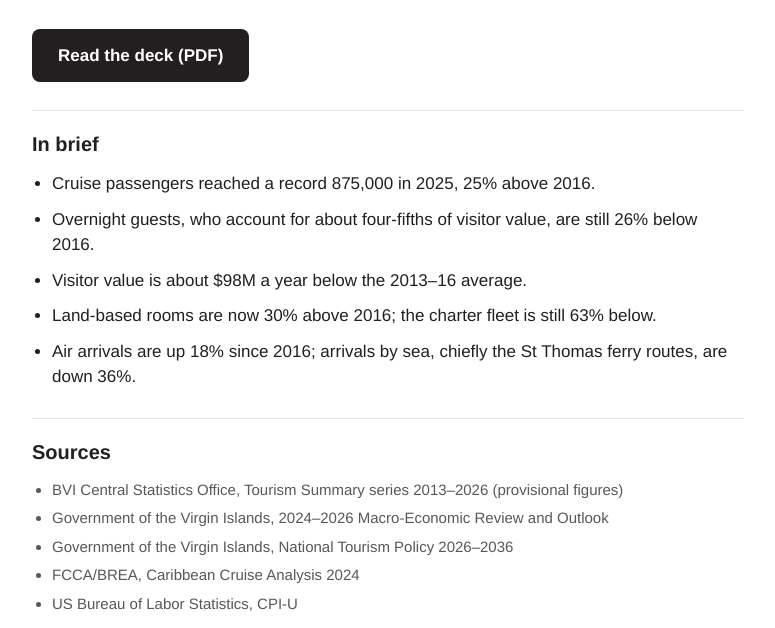
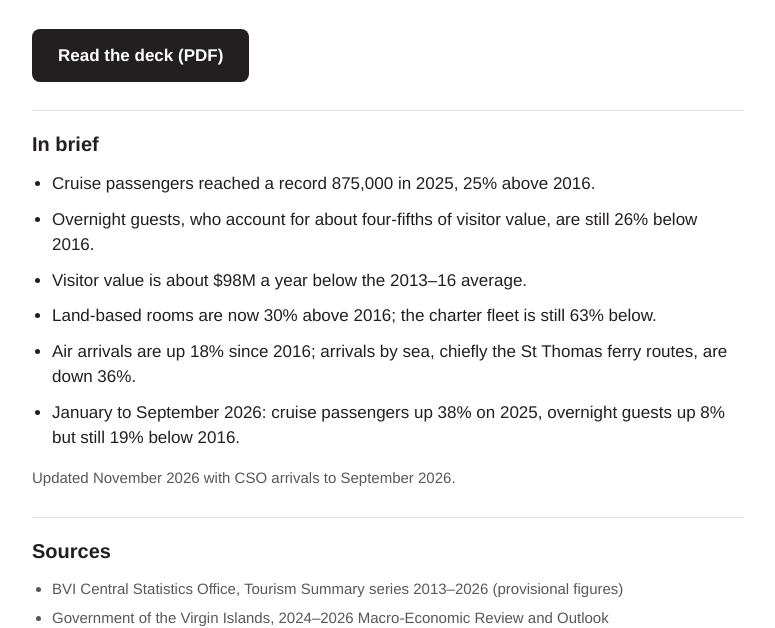
Before and after one commit to DWHN1961/Romasco, a plain HTML site: page tourism-2026/index.html in a window 1280 px wide. Shown: the part 353-981 px from the top of the page, without its empty margins (252-1027 px from the left). Drawn offline with Linux system fonts and the light colour scheme.

Commit message:
Tourism deck: update to CSO arrivals Jan–Sep 2026 (v2)
Co-Authored-By: Claude Opus 5.5 <noreply@anthropic.com>
Claude-Session: https://claude.ai/code/session_013bUxLeqtH1R1TkHKZWhKGd

```diff
--- a/tourism-2026/index.html
+++ b/tourism-2026/index.html
@@ -41,7 +41,9 @@
     <li>Visitor value is about $98M a year below the 2013–16 average.</li>
     <li>Land-based rooms are now 30% above 2016; the charter fleet is still 63% below.</li>
     <li>Air arrivals are up 18% since 2016; arrivals by sea, chiefly the St Thomas ferry routes, are down 36%.</li>
+    <li>January to September 2026: cruise passengers up 38% on 2025, overnight guests up 8% but still 19% below 2016.</li>
   </ul>
+  <p class="sources" style="font-size:15px;color:var(--muted);margin-top:16px">Updated November 2026 with CSO arrivals to September 2026.</p>
 
   <h2>Sources</h2>
   <ul class="sources">
```
Also changed, not shown: 1 other file.
